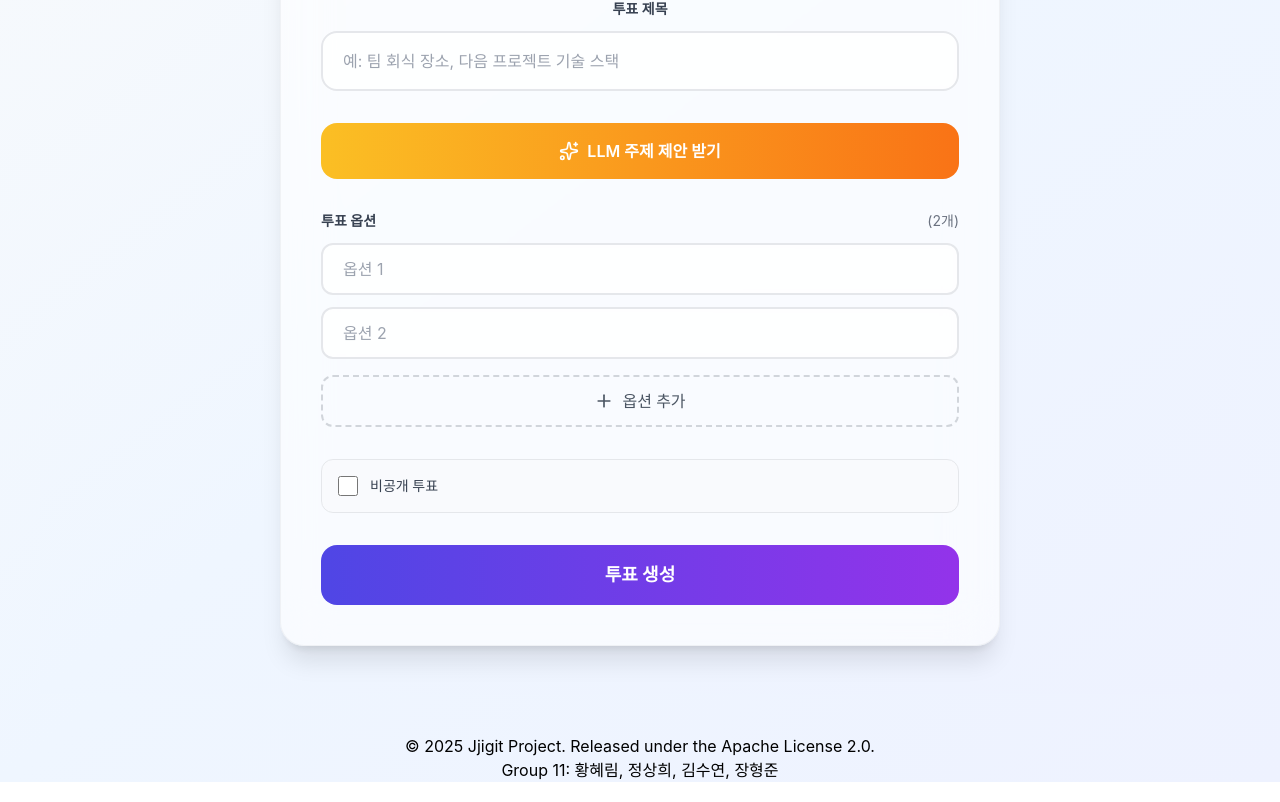
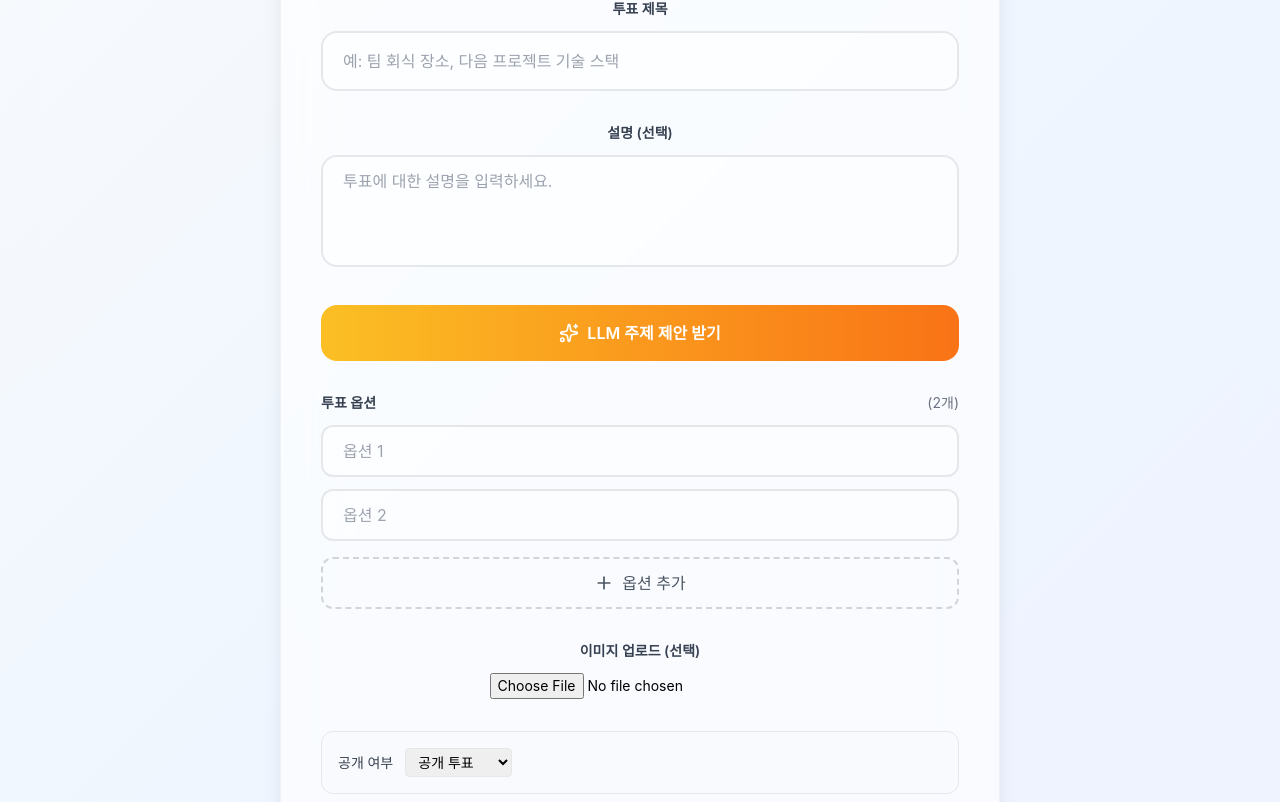
Before and after one commit to OSS-Group11/jjigit-fe, a React (Create React App) app: page /create in a window 1280 px wide. Shown: the part 258-1060 px from the top of the page. Built offline with nearby package versions, Linux system fonts and the light colour scheme.

Commit message:
Update PollCreationForm.js

```diff
--- a/src/components/PollCreationForm.js
+++ b/src/components/PollCreationForm.js
@@ -1,14 +1,17 @@
-import React, { useState } from 'react';
-import { Sparkles, Plus } from 'lucide-react';
+// src/components/PollCreationForm.js
+import React, { useState } from "react";
+import { Sparkles, Plus } from "lucide-react";
 
 const PollCreationForm = ({ onCreatePoll }) => {
-  const [pollOptions, setPollOptions] = useState(['', '']);
-  const [pollTitle, setPollTitle] = useState('');
-  const [isPrivate, setIsPrivate] = useState(false);   // ✅ 비공개 여부
-  const [llmSuggestion, setLlmSuggestion] = useState(''); // ✅ LLM 제안 텍스트 (필요시 사용)
+  const [pollOptions, setPollOptions] = useState(["", ""]);
+  const [pollTitle, setPollTitle] = useState("");
+  const [description, setDescription] = useState(""); // ⭐ 추가됨
+  const [isPublic, setIsPublic] = useState(true); // ⭐ 공개/비공개 (추가 코드 기준)
+  const [imageFile, setImageFile] = useState(null); // ⭐ 이미지 업로드
+  const [llmSuggestion, setLlmSuggestion] = useState("");
 
   const addOption = () => {
-    setPollOptions([...pollOptions, '']);
+    setPollOptions([...pollOptions, ""]);
   };
 
   const updateOption = (index, value) => {
@@ -17,46 +20,32 @@ const PollCreationForm = ({ onCreatePoll }) => {
     setPollOptions(newOptions);
   };
 
-  // ✅ 폼 제출 핸들러: 여기서 newPollData 만들어서 부모로 전달
   const handleSubmit = (e) => {
     e.preventDefault();
 
     if (!pollTitle.trim()) {
-      alert('투표 제목을 입력하세요.');
+      alert("투표 제목을 입력하세요.");
       return;
     }
-    if (pollOptions.some(opt => !opt.trim())) {
-      alert('모든 옵션을 입력하세요.');
+    if (pollOptions.some((opt) => !opt.trim())) {
+      alert("모든 옵션을 입력하세요.");
       return;
     }
 
     const newPollData = {
       title: pollTitle,
-      isPublic: !isPrivate,   // 체크박스: 비공개면 false, 공개면 true
-      options: pollOptions.map((text,index) =>({
-        optionText: text,
-        optionOrder: index + 1,
-      })),
-
-      // ✅ LLM 제안 내용을 백엔드에 같이 보내고 싶다면:
-      // llmSuggestion: llmSuggestion,
-
-      // ✅ 나중에 LLM이 자동으로 생성한 옵션을 options에 섞거나
-      //    별도 필드로 보내고 싶다면 여기에서 가공하면 됨.
-      // 예)
-      // options: [...pollOptions, ...generatedOptionsFromLLM],
+      description,
+      isPublic, // ⭐ boolean 형태
+      options: pollOptions.filter((opt) => opt.trim()),
+      imageFile, // ⭐ 부모에서 FormData로 처리됨
+      llmSuggestion,
     };
 
-    // 부모(CreatePollPage)의 handleCreatePoll 호출
-    onCreatePoll(newPollData);
+    onCreatePoll(newPollData); // ⭐ 부모로 전달
   };
 
-  // ✅ LLM 버튼 클릭 시 나중에 실제 LLM 호출 붙일 자리
   const handleLlmSuggest = () => {
-    // TODO: 여기서 백엔드 또는 외부 LLM API를 호출해서
-    //       제목/옵션 제안값을 받아 setPollTitle / setPollOptions / setLlmSuggestion
-    //       으로 상태를 갱신하면 됨.
-    alert('LLM 주제 제안 로직은 추후 구현 예정입니다.');
+    alert("LLM 주제 제안 로직은 추후 구현 예정입니다.");
   };
 
   return (
@@ -70,7 +59,7 @@ const PollCreationForm = ({ onCreatePoll }) => {
             투표 만들기
           </h1>
 
-          {/* Poll Title */}
+          {/* Title */}
           <div className="mb-8">
             <label className="block text-sm font-semibold text-gray-700 mb-3">
               투표 제목
@@ -80,11 +69,24 @@ const PollCreationForm = ({ onCreatePoll }) => {
               value={pollTitle}
               onChange={(e) => setPollTitle(e.target.value)}
               placeholder="예: 팀 회식 장소, 다음 프로젝트 기술 스택"
-              className="w-full px-5 py-4 rounded-2xl border-2 border-gray-200 focus:border-indigo-500 focus:outline-none transition-colors bg-white/50 backdrop-blur-sm text-gray-900 placeholder-gray-400"
+              className="w-full px-5 py-4 rounded-2xl border-2 border-gray-200 focus:border-indigo-500 transition-colors bg-white/50 text-gray-900"
             />
           </div>
 
-          {/* LLM Suggestion Button */}
+          {/* Description */}
+          <div className="mb-8">
+            <label className="block text-sm font-semibold text-gray-700 mb-3">
+              설명 (선택)
+            </label>
+            <textarea
+              value={description}
+              onChange={(e) => setDescription(e.target.value)}
+              placeholder="투표에 대한 설명을 입력하세요."
+              className="w-full px-5 py-3 rounded-2xl border-2 border-gray-200 focus:border-indigo-500 transition-colors bg-white/50 text-gray-900 h-28 resize-none"
+            />
+          </div>
+
+          {/* LLM Button */}
           <button
             type="button"
             onClick={handleLlmSuggest}
@@ -94,7 +96,7 @@ const PollCreationForm = ({ onCreatePoll }) => {
             LLM 주제 제안 받기
           </button>
 
-          {/* Poll Options */}
+          {/* Options */}
           <div className="mb-8">
             <div className="flex items-center justify-between mb-3">
               <label className="text-sm font-semibold text-gray-700">
@@ -113,7 +115,7 @@ const PollCreationForm = ({ onCreatePoll }) => {
                   value={option}
                   onChange={(e) => updateOption(index, e.target.value)}
                   placeholder={`옵션 ${index + 1}`}
-                  className="w-full px-5 py-3 rounded-xl border-2 border-gray-200 focus:border-purple-500 focus:outline-none transition-colors bg-white/50 backdrop-blur-sm text-gray-900 placeholder-gray-400"
+                  className="w-full px-5 py-3 rounded-xl border-2 border-gray-200 focus:border-purple-500 transition-colors bg-white/50 text-gray-900"
                 />
               ))}
             </div>
@@ -121,31 +123,46 @@ const PollCreationForm = ({ onCreatePoll }) => {
             <button
               type="button"
               onClick={addOption}
-              className="mt-4 w-full px-4 py-3 border-2 border-dashed border-gray-300 rounded-xl text-gray-600 font-medium hover:border-indigo-400 hover:text-indigo-600 transition-colors flex items-center justify-center gap-2"
+              className="mt-4 w-full px-4 py-3 border-2 border-dashed border-gray-300 rounded-xl text-gray-600 hover:border-indigo-400 hover:text-indigo-600 transition-colors flex items-center justify-center gap-2"
             >
               <Plus size={20} />
               옵션 추가
             </button>
           </div>
 
-          {/* Privacy Toggle */}
+          {/* Image Upload */}
+          <div className="mb-8">
+            <label className="block text-sm font-semibold text-gray-700 mb-3">
+              이미지 업로드 (선택)
+            </label>
+            <input
+              type="file"
+              accept="image/*"
+              onChange={(e) => setImageFile(e.target.files?.[0] ?? null)}
+              className="text-sm"
+            />
+          </div>
+
+          {/* Public / Private */}
           <div className="mb-8 p-4 bg-gray-50/50 rounded-xl border border-gray-200">
             <label className="flex items-center gap-3 cursor-pointer">
-              <input
-                type="checkbox"
-                checked={isPrivate}
-                onChange={(e) => setIsPrivate(e.target.checked)}
-                className="w-5 h-5 rounded border-gray-300 text-indigo-600 focus:ring-indigo-500"
-              />
               <span className="text-sm font-medium text-gray-700">
-                비공개 투표
+                공개 여부
               </span>
+              <select
+                value={isPublic ? "public" : "private"}
+                onChange={(e) => setIsPublic(e.target.value === "public")}
+                className="border rounded px-2 py-1 text-sm"
+              >
+                <option value="public">공개 투표</option>
+                <option value="private">비공개 투표</option>
+              </select>
             </label>
           </div>
 
-          {/* Submit Button */}
+          {/* Submit */}
           <button
-            type="submit"  // ✅ 폼 제출 트리거
+            type="submit"
             className="w-full px-6 py-4 bg-gradient-to-r from-indigo-600 to-purple-600 text-white rounded-2xl font-bold text-lg hover:shadow-2xl hover:scale-[1.02] transition-all"
           >
             투표 생성
```
